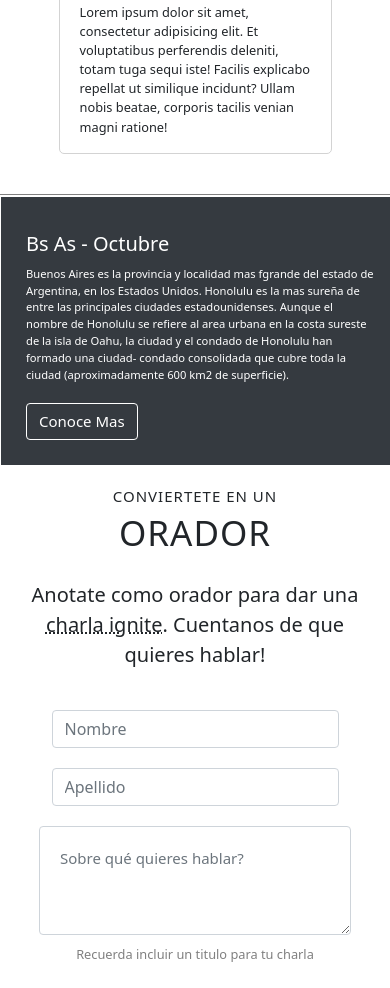
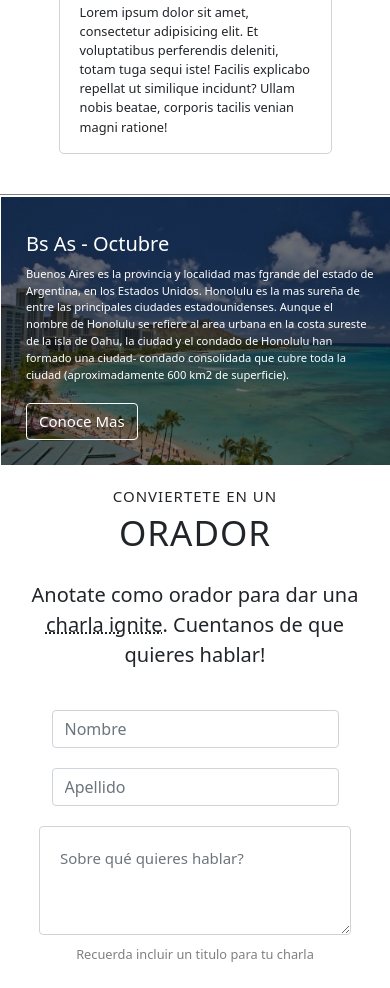
Before and after one commit to tephsperber/CodoACodo, a plain HTML site: page index.html in a window 390 px wide. Shown: the part 2140-3128 px from the top of the page. Drawn offline with nearby package versions, Linux system fonts and the light colour scheme.

Commit message:
new changes

```diff
--- a/css/styles.css
+++ b/css/styles.css
@@ -224,10 +224,12 @@ nav {
   font-weight: bold;
   border-radius: 5px;
   font-size: 0.7em;
+  color: black;
 }
 
 .btnJS {
   background-color: #ffc107;
+  color: black;
 }
 
 .btnR {
@@ -647,5 +649,8 @@ footer {
 
   .textOctoberGral {
     width: 100%;
+    background: rgba(0, 0, 0, .55) url("../img/honolulu.jpg");
+    background-blend-mode: darken;
+    background-size: cover;
   }
 }
```
